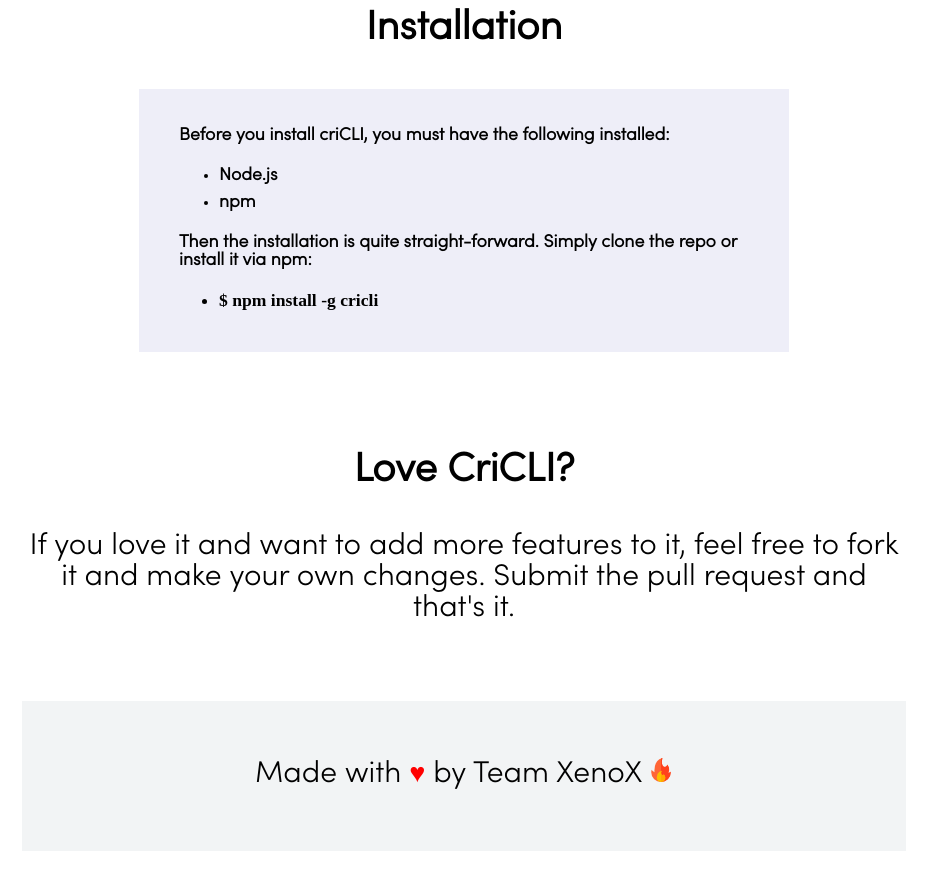
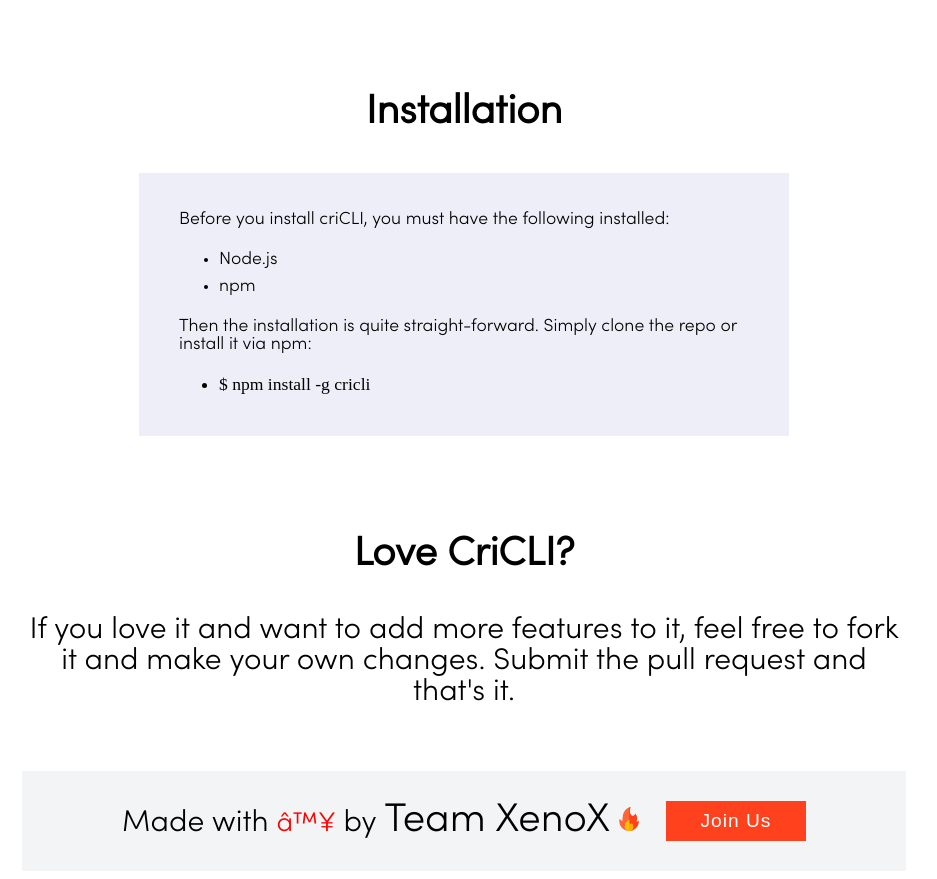
Before and after one commit to sarthology/criCLI, a plain HTML site: page index.html in a window 1280 px wide. Shown: the part 1523-2402 px from the top of the page, without its empty margins (176-1113 px from the left). Drawn offline with Linux system fonts and the light colour scheme; a small style sheet from the web is missing.

Commit message:
Add files via upload

```diff
--- a/cricli.css
+++ b/cricli.css
@@ -31,7 +31,7 @@ body {
 
 footer {
   background-color: #f2f4f5;
-  height: 150px;
+  padding: 30px;
 }
 
 h1 {
@@ -73,9 +73,6 @@ h3 {
 }
 
 .thanks {
-  padding-top:57px;
-  /* padding-top: 100px; */
-  text-align: center;
   font-size: 30px;
 }
 
@@ -87,7 +84,7 @@ h3 {
   height: auto;
   /* border-radius: 20px; */
   font-size: 1.1em;
-  font-weight: 600;
+  /* font-weight: 600; */
   font-family: 'sofia';
   display: block;
 }
@@ -102,8 +99,8 @@ h3 {
 
 .par {
   font-size: 16px;
-    color: #1d1d1d;
-    line-height: 30px;
+  color: #1d1d1d;
+  line-height: 30px;
   display: grid;
   align-content: center;
   font-weight: 800;
@@ -162,7 +159,6 @@ a {
 }
 
 .command {
-
   font-family: "hack";
   color: black;
   background-color: rgb(238, 238, 248);
@@ -170,9 +166,9 @@ a {
   /* border-radius: 5px; */
   padding: 10px;
   text-align: center;
-  font-size:1em;
-  letter-spacing:1px;
-  font-weight:500;
+  font-size: 1em;
+  letter-spacing: 1px;
+  font-weight: 500;
 }
 
 .command-2 {
@@ -186,16 +182,71 @@ a {
   text-align: center;
   font-size: 1em;
   letter-spacing: 1px;
-  font-weight:500;
+  font-weight: 500;
 }
 
-@media(max-width:1024px) {
+.link {
+  text-align: center;
+  margin-top: -20px;
+  margin-bottom: 45px;
+}
+
+button {
+  background-color: #ff421d;
+  color: white;
+  border: none;
+  /* border-radius: 20px; */
+  height: 40px;
+  width: 140px;
+  letter-spacing: 1px;
+  font-size: 1.2em;
+  margin-left: 25px;
+  cursor: pointer;
+}
+
+button:focus {
+  outline: none;
+}
+
+.display-flex {
+  display: flex;
+  justify-content: center;
+  align-items: center;
+}
+
+.footer-center {
+  text-align: center;
+}
+
+footer a {
+  font-size: 40px;
+}
+
+footer p {
+  margin-top: 0px;
+  margin-bottom: 0px;
+}
+
+@media only screen and (max-width:1057px) {
+  .display-flex {
+    display: block;
+    text-align: center;
+  }
+  .thanks{
+    margin-bottom: 20px;
+  }
+  button{
+    margin-left:0px;
+  }
+}
+
+@media only screen and (max-width:1024px) {
   .installation {
     width: 100%;
   }
 }
 
-@media(max-width:400px) {
+@media only screen and (max-width:400px) {
   .grid-section {
     grid-template-columns: 1fr;
     display: block;
@@ -216,12 +267,17 @@ a {
   .par {
     margin-top: 30px;
   }
+  footer a{
+    font-size:30px;
+  }
 }
-
-@media(max-width:320px) {
+@media only screen and (max-width:346px) {
+  button{
+    width:150px;
+  }
+}
+@media only screen and (max-width:320px) {
   .par p {
-    /* font-size: 18px; */
-
     font-size: 1.5em;
     line-height: 42px;
   }
--- a/index.html
+++ b/index.html
@@ -2,7 +2,8 @@
 <html lang="en">
 
 <head>
-  <meta charset="utf-8">
+  <!-- <meta charset="utf-8"> -->
+  <meta name="viewport" content="width=device-width" />
   <link rel="icon" href= "./img/cricket.png"/>
   <title>CriCLI</title>
   <link rel='stylesheet' href='https://cdn.jsdelivr.net/npm/hack-font@3.3.0/build/web/hack.css'>
@@ -18,7 +19,9 @@
       lets you see live
       cricket
       scores and commentary right in your terminal. &nbsp;It's super easy to install and use.</p>
-    <!-- <p>&nbsp;</p> -->
+      <div class="link">
+      <a href="https://www.producthunt.com/posts/cricli?utm_source=badge-featured&utm_medium=badge&utm_souce=badge-cricli" target="_blank"><img src="https://api.producthunt.com/widgets/embed-image/v1/featured.svg?post_id=160495&theme=light" alt="CriCLI - Live cricket score and commentary on your terminal | Product Hunt Embed" style="width: 250px; height: 54px;" width="250px" height="54px" /></a>
+      </div>
     <div class="grid-section">
       <img src="./img/index.gif"
         class="gifs-img" />
@@ -61,8 +64,13 @@
       request and that's it.</p>
     <p>&nbsp;</p>
     <footer>
+      <div class="display-flex">
       <p class="thanks">Made with <span>♥</span> by <a href="https://teamxenox.com/">Team XenoX</a><img
           src="img/fire.png" class="fire-img"></p>
+          <div class="footer-center">
+      <button  onclick="location.href='https://github.com/sarthology/XenoXMultiverse'" type="button">Join Us</button>
+      </div>
+    </div>
     </footer>
   </div>
 </body>
```
